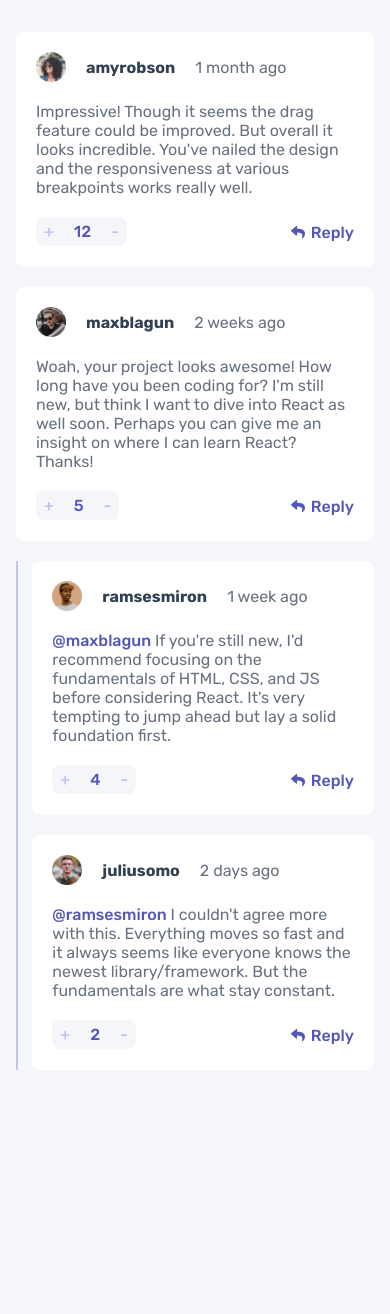
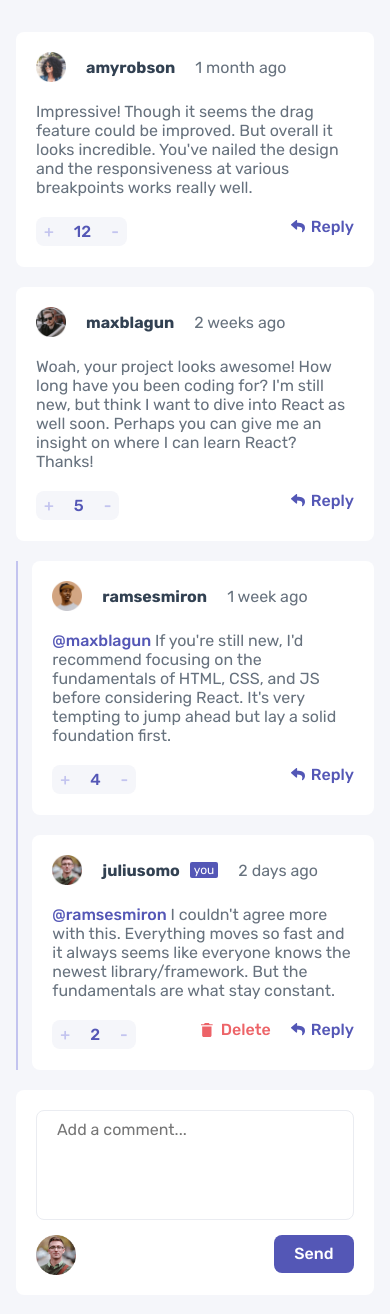
Before and after one commit to hendrixejegi/interactive-comments-section, a React (Vite) app: page / in a window 390 px wide. Shown: the top 1314 px of the page. Before the commit the page ends 1122 px from the top, so only its background shows below. Built offline with nearby package versions, Linux system fonts and the light colour scheme.

Commit message:
Add higlight to user comments and create input for new comments

```diff
--- a/index.css
+++ b/index.css
@@ -12,3 +12,7 @@ body {
   padding: 2rem 1rem;
   background-color: hsl(228, 33%, 97%);
 }
+
+p, h1, h2, h3, h4, h5, h6 {
+  overflow-wrap: break-word;
+}
--- a/src/App.jsx
+++ b/src/App.jsx
@@ -14,19 +14,25 @@ export default function App() {
 
         return (
           <div key={comment.id} className="comment-block">
-            <Comment comment={comment} setComments={setComments} user='' />
+            <Comment comment={comment} setComments={setComments} user={currentUser.username}/>
             {(replies.length > 0) && <div className="reply-block">
               {replies.map(reply => (
                 <Comment
                   key={reply.id}
                   comment={reply}
                   setComments={setComments}
+                  user={currentUser.username}
                 />
               ))}
             </div>}
           </div>
         )
       })}
+      <form action="#" method='post' className="create-comment">
+        <img src={currentUser.image.png} alt="" />
+        <textarea name="comment" id="comment" rows={5} placeholder='Add a comment...'></textarea>
+        <button>Send</button>
+      </form>
     </main>
   )
 }
--- a/src/App.scss
+++ b/src/App.scss
@@ -55,7 +55,6 @@ button {
   grid-area: user-info;
   display: flex;
   align-items: center;
-  gap: 20px;
 
   & img {
     display: block;
@@ -65,15 +64,39 @@ button {
   & .username {
     color: $dark-blue;
     font-weight: $f-700;
+    margin-left: 20px;
+  }
+
+  .current-user-comment {
+    font-size: 0.75rem;
+    color: $white;
+    line-height: 1;
+    background-color: $moderate-blue;
+    padding: 2px 4px;
+    border-radius: 2px;
+    margin-left: 10px;
   }
 
   & .created-at {
     color: $grayish-blue;
+    margin-left: 20px;
   }
 }
 
+.comment-btns {
+  grid-area: reply;
+}
+
+.delete-btn {
+  color: $soft-red;
+  background: url(../images/icon-delete.svg);
+  background-position: left center;
+  background-repeat: no-repeat;
+  padding-left: 20px;
+  margin-right: 20px;
+}
+
 .reply-btn {
-  grid-area: reply;
   color: $moderate-blue;
   background: url(../images/icon-reply.svg);
   background-position: left center;
@@ -97,10 +120,76 @@ button {
   font-weight: $f-500;
 }
 
+.create-comment {
+  background-color: $white;
+  padding: 20px;
+  border-radius: 8px;
+  display: grid;
+  grid-template-columns: auto 1fr auto;
+  gap: 15px;
+  align-items: start;
+}
+
+.create-comment > * {
+  font-family: $rubik;
+  font-size: $fs-16;
+  line-height: 1.1;
+}
+
+.create-comment img {
+  max-width: 40px;
+}
+
+.create-comment textarea {
+  resize: none;
+  border-color: $light-gray;
+  border-radius: 8px;
+  outline: none;
+  padding: 10px 20px;
+}
+
+.create-comment button {
+  background-color: $moderate-blue;
+  color: $white;
+  width: 80px;
+  padding: 10px;
+  border-radius: 8px;
+}
+
+// Media Queries
+
 @media screen and (max-width: 700px) {
   .reply-block {
     margin-inline-start: 0px;
     padding-inline-start: 4%;
+  }
+
+  .create-comment {
+    background-color: $white;
+    padding: 20px;
+    border-radius: 8px;
+    display: grid;
+    grid-template-columns: auto 1fr;
+    grid-template-rows: auto auto;
+    grid-template-areas:
+      'image textarea'
+      'button button'
+    ;
+    gap: 15px;
+    align-items: start;
+  }
+
+  .create-comment textarea {
+    grid-area: textarea;
+  }
+
+  .create-comment img {
+    grid-area: image;
+  }
+
+  .create-comment button {
+    grid-area: button;
+    justify-self: end;
   }
 }
 
@@ -111,7 +200,7 @@ button {
     background-color: $white;
     padding: 20px;
     display: grid;
-    grid-template-columns: repeat(2, 1fr);
+    grid-template-columns: auto 1fr;
     grid-template-rows: auto auto 30px;
     grid-template-areas:
       'user-info user-info'
@@ -138,7 +227,7 @@ button {
     grid-area: user-info;
   }
 
-  .reply-btn {
+  .comment-btns {
     grid-area: reply;
     justify-self: end;
     // align-self: flex-start;
@@ -147,4 +236,31 @@ button {
   .content {
     grid-area: comment;
   }
+
+  .create-comment {
+    background-color: $white;
+    padding: 20px;
+    border-radius: 8px;
+    display: grid;
+    grid-template-columns: auto 1fr;
+    grid-template-rows: auto auto;
+    grid-template-areas:
+      'textarea textarea'
+      'image button'
+    ;
+    gap: 15px;
+    align-items: start;
+  }
+
+  .create-comment textarea {
+    grid-area: textarea;
+  }
+
+  .create-comment img {
+    grid-area: image;
+  }
+
+  .create-comment button {
+    grid-area: button;
+  }
 }
--- a/src/Comment.jsx
+++ b/src/Comment.jsx
@@ -1,13 +1,13 @@
 export default function Comment({comment, setComments, user}) {
   const image = comment.user.image.png;
-  const { replyingTo = ''} = comment;
 
     function updateScoreRecursive(comment, commentId, addOne = true) {
       function updateScore() {
+        // If score is greater than zero, add or remove from score
         if (comment.score > 0) {
           return addOne ? comment.score + 1 : comment.score - 1;
         }
-
+        // If score is equal to zero, only add to score
         if (comment.score == 0) {
           return addOne ? comment.score + 1 : comment.score;
         }
@@ -63,10 +63,14 @@ export default function Comment({comment, setComments, user}) {
         <div className="user">
           <img src={image} alt="" />
           <span className='username'>{comment.user.username}</span>
+          {user === comment.user.username ? <span className='current-user-comment'>you</span> : ''}
           <span className='created-at'>{comment.createdAt}</span>
         </div>
-        <button className='reply-btn'>Reply</button>
-        <p className='content'>{replyingTo && <span className="replying-to">@{replyingTo} </span>}{comment.content}</p>
+        <div className="comment-btns">
+          {user === comment.user.username ? <button className='delete-btn'>Delete</button> : ''}
+          <button className='reply-btn'>Reply</button>
+        </div>
+        <p className='content'>{comment.replyingTo && <span className="replying-to">@{comment.replyingTo} </span>}{comment.content}</p>
       </div>
     </>
   )
```
